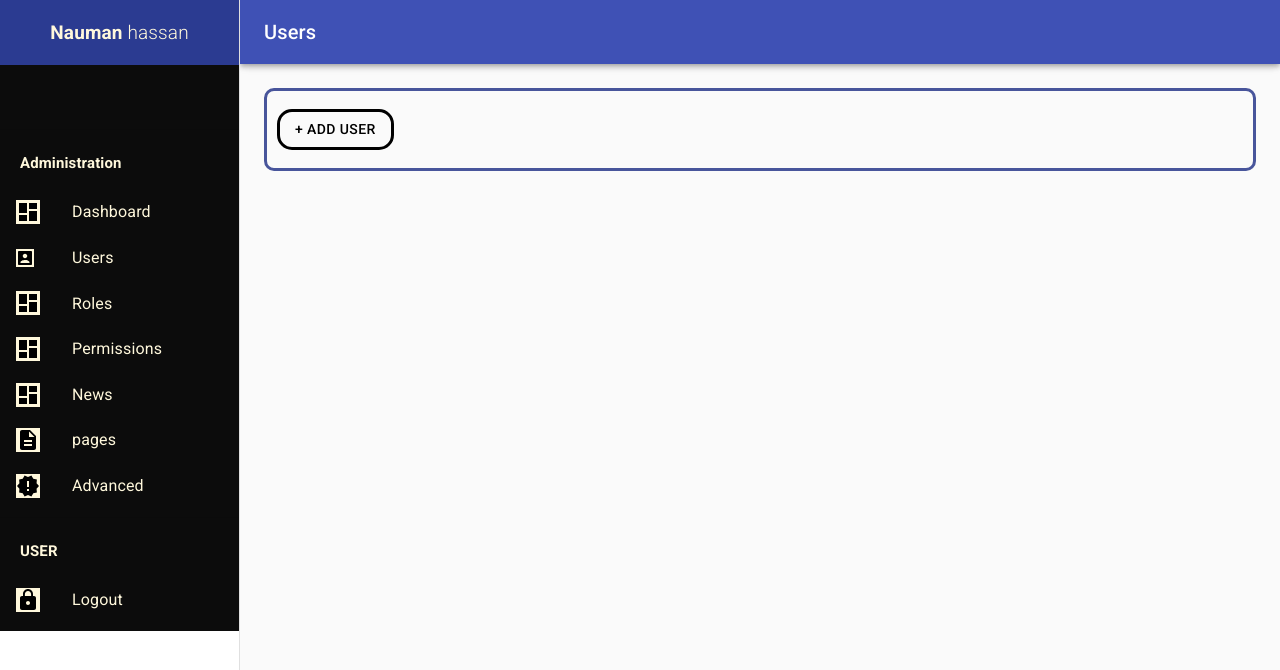
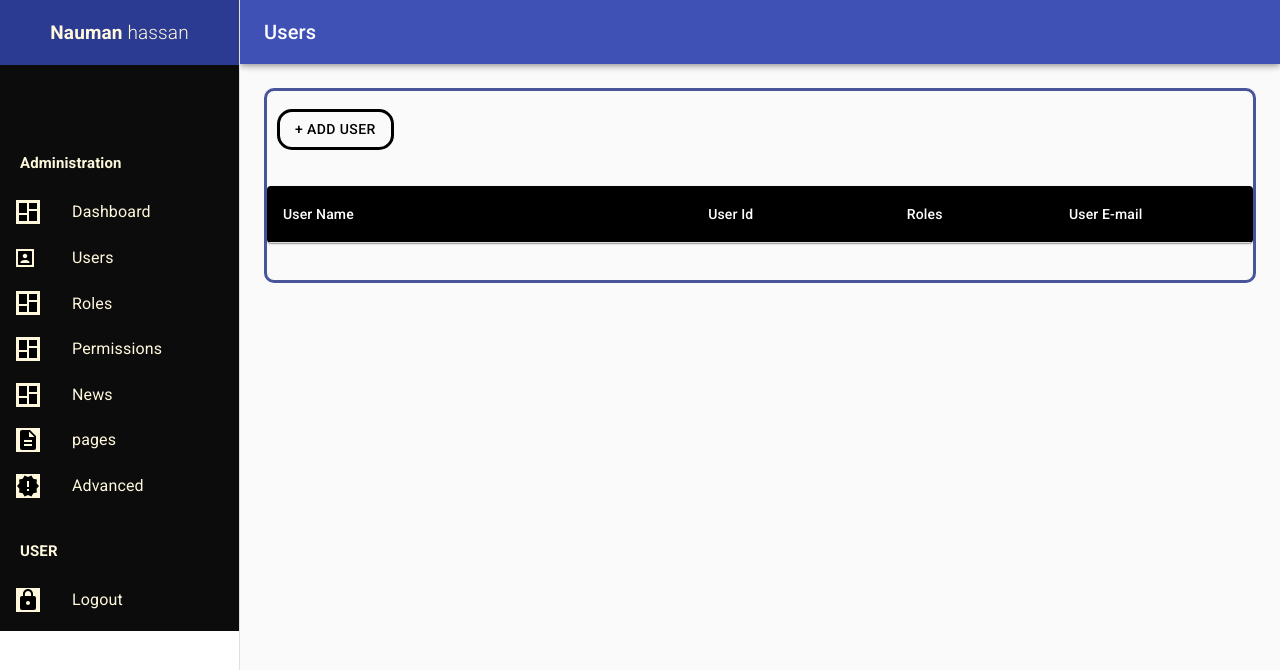
Before and after one commit to Naumanhassan307/Assignment-2, a React (Create React App) app: page / in a window 1280 px wide. Shown: the top 670 px of the page. Built offline with nearby package versions, Linux system fonts and the light colour scheme.

Commit message:
front end ui complete

```diff
--- /dev/null
+++ b/src/components/Table/Table.js
@@ -0,0 +1,84 @@
+import React from "react";
+import { withStyles, makeStyles } from "@material-ui/core/styles";
+import Table from "@material-ui/core/Table";
+import TableBody from "@material-ui/core/TableBody";
+import TableCell from "@material-ui/core/TableCell";
+import TableContainer from "@material-ui/core/TableContainer";
+import TableHead from "@material-ui/core/TableHead";
+import TableRow from "@material-ui/core/TableRow";
+import Paper from "@material-ui/core/Paper";
+
+const StyledTableCell = withStyles((theme) => ({
+    head: {
+        backgroundColor: theme.palette.common.black,
+        color: theme.palette.common.white,
+    },
+    body: {
+        fontSize: 14,
+    },
+    }))(TableCell);
+
+    const StyledTableRow = withStyles((theme) => ({
+    root: {
+        "&:nth-of-type(odd)": {
+        backgroundColor: theme.palette.action.hover,
+        },
+    },
+    }))(TableRow);
+
+
+
+
+    function createData(name, userId, roles, email) {
+    return { name, userId, roles, email};
+    }
+
+    const rows = [
+        // createData("Ali Hassan", 159, 6.0, "naumanhassan@gmail.com"),
+        // createData("Nauman Hassan", 237, 9.0, "naumanhassan@gmail.com"),
+        // createData("Mukaram Shahzad", 262, 16.0, "naumanhassan@gmail.com"),
+        // createData("Shahid Ali ", 305, 3.7, "naumanhassan@gmail.com"),
+        // createData("Choro is ko", 356, 16.0, "naumanhassan@gmail.com"),
+    ];
+
+    const useStyles = makeStyles({
+    table: {
+        minWidth: 700,
+    },
+    });
+
+
+
+
+
+    export default function CustomizedTables() {
+    const classes = useStyles();
+
+    return (
+        <TableContainer component={Paper}>
+        <Table className={classes.table} aria-label="customized table">
+            <TableHead>
+            <TableRow>
+                <StyledTableCell>User Name</StyledTableCell>
+                <StyledTableCell align="right">User Id</StyledTableCell>
+                <StyledTableCell align="right">Roles</StyledTableCell>
+                <StyledTableCell align="center">User E-mail</StyledTableCell>
+            </TableRow>
+            </TableHead>
+            <TableBody>
+            {rows.map((row) => (
+                <StyledTableRow key={row.name}>
+                <StyledTableCell component="th" scope="row">
+                    {row.name}
+                </StyledTableCell>
+                <StyledTableCell align="right">{row.userId}</StyledTableCell>
+                <StyledTableCell align="right">{row.roles}</StyledTableCell>
+                <StyledTableCell align="center">{row.email}</StyledTableCell>
+                </StyledTableRow>
+            ))}
+            </TableBody>
+        </Table>
+        </TableContainer>
+    );
+    <br />
+}
--- a/src/components/drawer/Drawer.js
+++ b/src/components/drawer/Drawer.js
@@ -4,6 +4,8 @@ import Name from "../Name/Name"
 import Dash from "../drawer/Dashboard"
 
 import SimpleDialogDemo from "../form/Form"
+
+import EnhancedTable from "../Table/Table"
 // function Drawer(){
 
 //     return(
@@ -196,6 +198,12 @@ const useStyles = makeStyles((theme) => ({
                     <div>
                         <SimpleDialogDemo />
                     </div>
+                    <br />
+                    <div>
+                        <EnhancedTable />
+                    </div>
+                    <br />
+                    <br />
                 </div>
 
 
```
Also changed, not shown: src/components/Table/Table.css (added).
